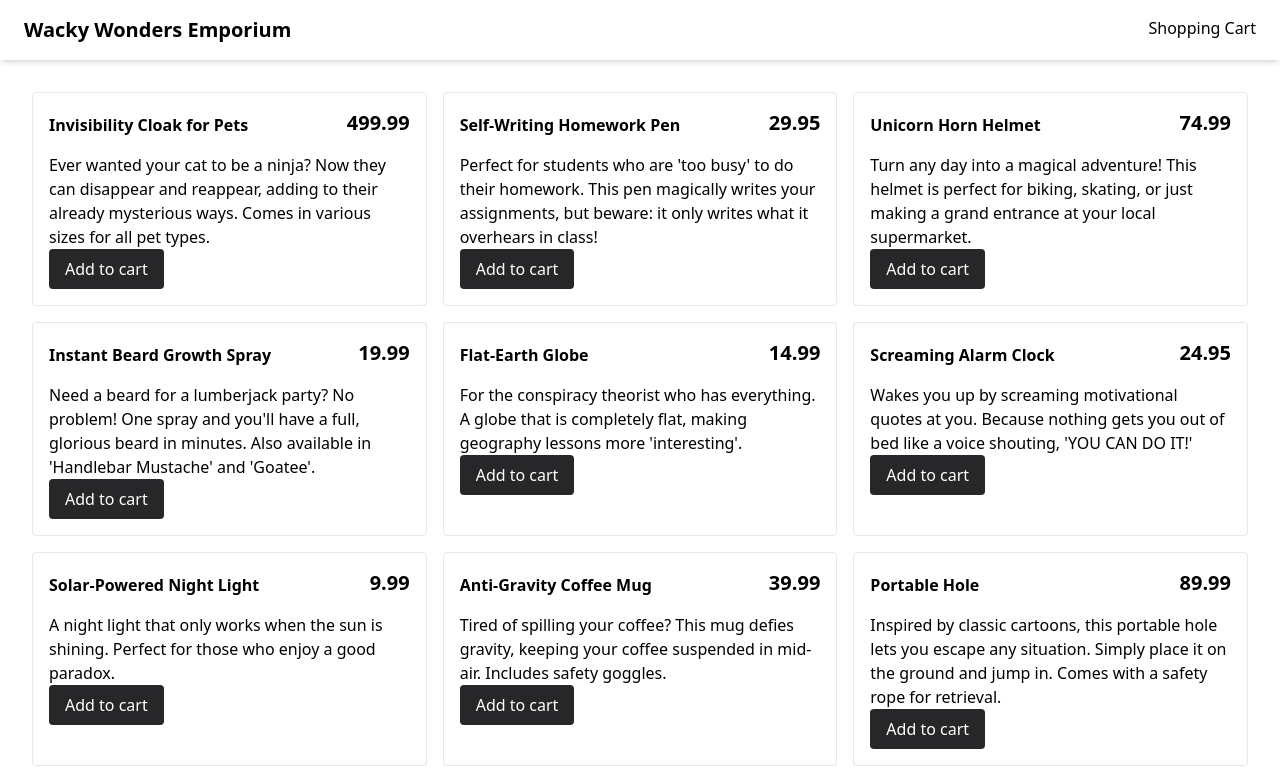
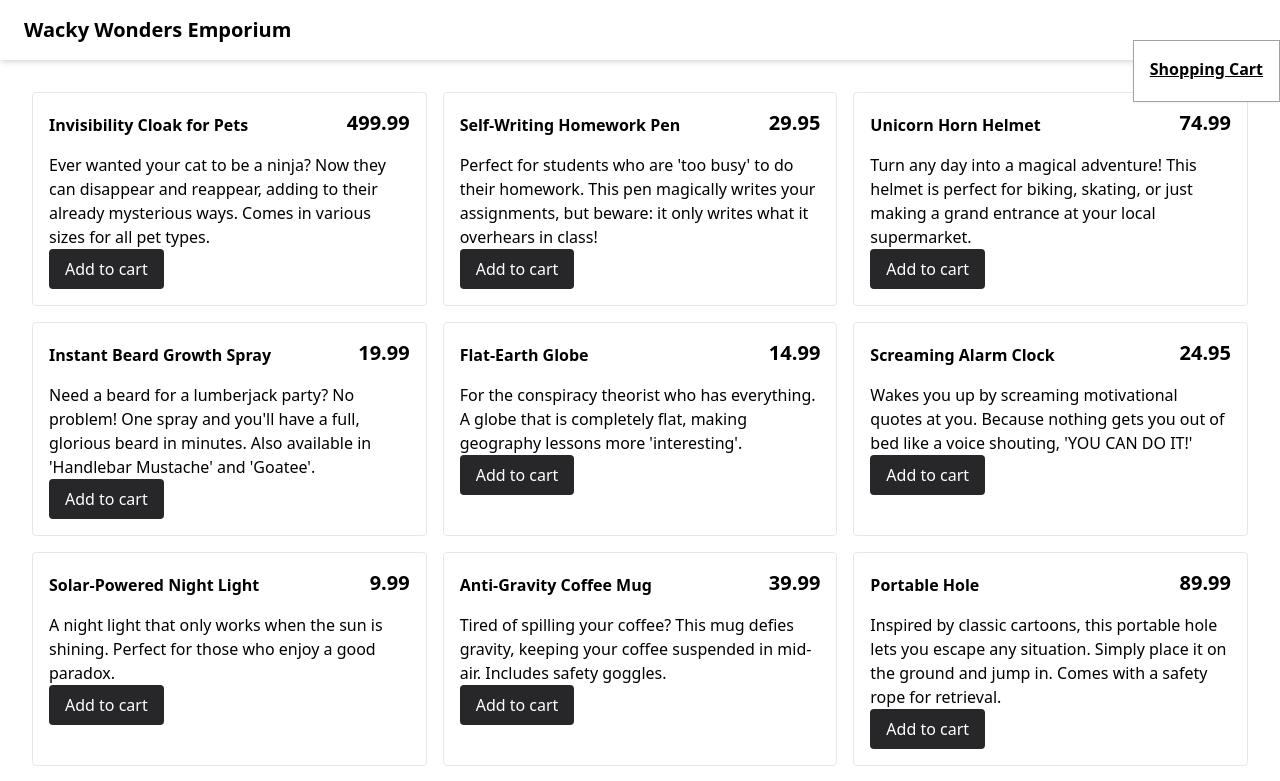
Before and after one commit to devhausleipzigacademy/react-exercise-shop, a React (Vite) app: page / in a window 1280 px wide. Shown: the top 781 px of the page. Built offline with nearby package versions, Linux system fonts and the light colour scheme.

Commit message:
adjust style shopping card

```diff
--- a/src/components/ShoppingCart.tsx
+++ b/src/components/ShoppingCart.tsx
@@ -6,11 +6,13 @@ type Props = {
 
 export function ShoppingCart({ cartItems }: Props) {
   return (
-    <div>
-      <p>Shopping Cart</p>
+    <div className="absolute right-0 top-10 shadow-sm bg-white border border-zinc-400 p-4 w-max">
+      <h2 className="font-semibold underline mb-1">Shopping Cart</h2>
       <ul>
         {cartItems.map((item) => (
-          <li>{item.name}</li>
+          <li key={item.id}>
+            {item.name} - ${item.price} - {item.quantity}
+          </li>
         ))}
       </ul>
     </div>
```
